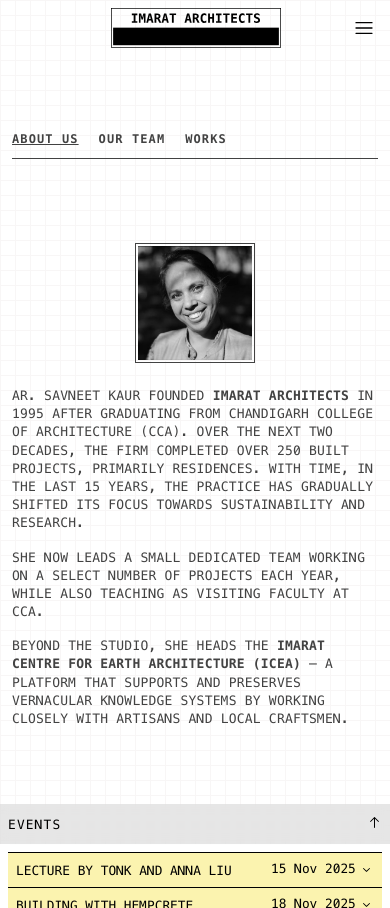
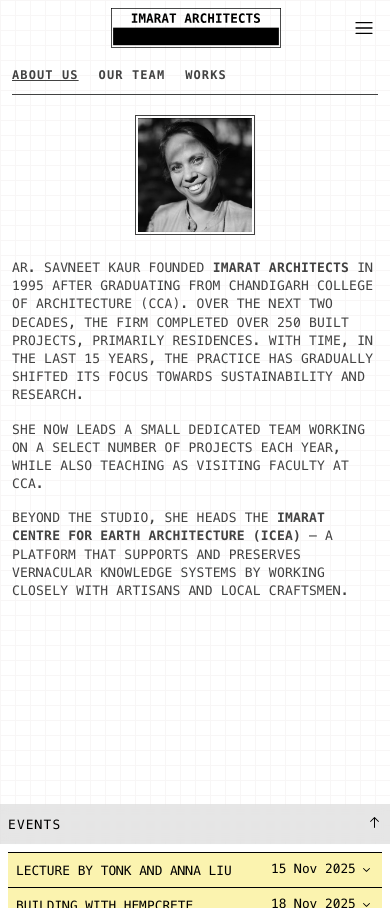
Before and after one commit to DivyanshuBali/imarat-next, a Next.js app: page /about in a window 390 px wide. After the commit the page ends 844 px from the top, so only its background shows below. Built offline with nearby package versions, Linux system fonts and the light colour scheme; what next-cloudinary would draw is missing.

Commit message:
fix about page spacings

```diff
--- a/src/app/about/layout.module.css
+++ b/src/app/about/layout.module.css
@@ -13,6 +13,7 @@
     grid-template-rows: auto 1px 1fr;
     padding: 1rem 1rem 1rem 1rem;
     gap: 0.75rem 0;
+    margin: 0 auto;
   }
 
   @media only screen and (max-width: 600px) {
--- a/src/app/about/our-team/page.tsx
+++ b/src/app/about/our-team/page.tsx
@@ -58,7 +58,7 @@
   },
   {
     heading: "RESEARCH TEAM",
-    members: ["MANNAT", "MANAN", "IVA", "DARRELL ANSHPREET"],
+    members: ["MANNAT", "MANAN", "IVA", "DARRELL", "ANSHPREET"],
   },
   {
     heading: "INTERIOR DESIGNER",
--- a/src/app/about/page.module.css
+++ b/src/app/about/page.module.css
@@ -9,11 +9,13 @@
   @media only screen and (max-width: 768px) {
     gap: 2rem;
     padding: 0.5rem 0.5rem 0 0.5rem;
+    margin-top: 0;
   }
 
   @media only screen and (max-width: 600px) {
     gap: 1.5rem;
     padding: 0.25rem 0 0 0;
+    margin-top: 0;
   }
 }
 
--- a/src/app/about/works/page.module.css
+++ b/src/app/about/works/page.module.css
@@ -55,6 +55,7 @@
 
   @media only screen and (max-width: 768px) {
     font-size: 0.8125rem;
+    padding-left: 2.5rem;
   }
 }
 
```
